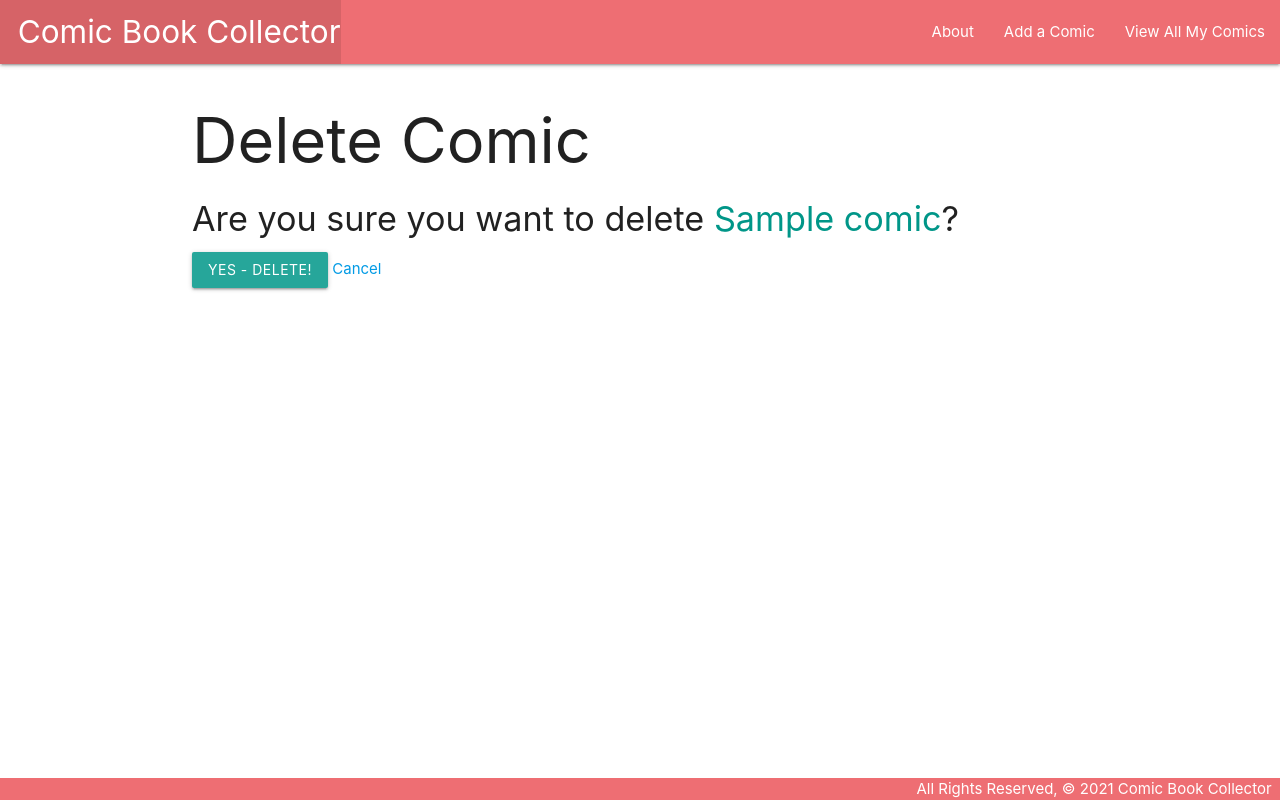
After one commit to jathos/ComicBookCollector, a Django app: page /comics/1/delete/ in a window 1280 px wide. The commit adds this page. Run offline with Django 3.2, Linux system fonts and the light colour scheme; tables that the repository leaves empty hold one stand-in row (values such as "Sample post").

Commit message:
day 3 homework is complete and working properly

```diff
--- a/comicbookcollector/main_app/templates/base.html
+++ b/comicbookcollector/main_app/templates/base.html
@@ -17,11 +17,12 @@
         <nav>
             <div class="nav-wrapper">
                 <ul>
-                    <li><a href="/" class="left brand-logo">&nbsp;&nbsp;Comic Book Collector</a></li>
+                    <li><a href="{% url 'home' %}" class="left brand-logo">&nbsp;&nbsp;Comic Book Collector</a></li>
                 </ul>
                 <ul class="right">
-                    <li><a href="/about">About</a></li>
-                    <li><a href="/comics">View All My Comics</a></li>
+                    <li><a href="{% url 'about' %}">About</a></li>
+                    <li><a href="{% url 'comics_create' %}">Add a Comic</a></li>
+                    <li><a href="{% url 'index' %}">View All My Comics</a></li>
                 </ul>
             </div>
         </nav>
--- a/comicbookcollector/main_app/templates/comics/detail.html
+++ b/comicbookcollector/main_app/templates/comics/detail.html
@@ -11,6 +11,10 @@
         <p>Publisher: {{ comic.publisher }}</p>
         <p>Originally Released: {{ comic.year }}</p>
     </div>
+    <div class="card-action">
+        <a href="{% url 'comics_update' comic.id %}">Edit</a>
+        <a href="{% url 'comics_delete' comic.id %}">Delete</a>
+    </div>
 </div>
 
 {% endblock %}
--- /dev/null
+++ b/comicbookcollector/main_app/templates/main_app/comic_confirm_delete.html
@@ -0,0 +1,13 @@
+{% extends 'base.html' %}
+
+{% block content %}
+<h1>Delete Comic</h1>
+
+<h4>Are you sure you want to delete <span class="teal-text">{{ object.title }}</span>?</h4>
+
+<form action="" method="POST">
+    {% csrf_token %}
+    <input type="submit" value="Yes - Delete!" class="btn">
+    <a href="{% url 'details' comic.id %}">Cancel</a>
+</form>
+{% endblock %}
--- a/comicbookcollector/main_app/urls.py
+++ b/comicbookcollector/main_app/urls.py
@@ -5,5 +5,8 @@ urlpatterns = [
     path('', views.home, name='home'),
     path('about/', views.about, name='about'),
     path('comics/', views.comics_index, name='index'),
-    path('comics/<int:comic_id>', views.comic_details, name='details')
+    path('comics/<int:comic_id>', views.comic_details, name='details'),
+    path('comics/create/', views.ComicCreate.as_view(), name='comics_create'),
+    path('comics/<int:pk>/update/', views.ComicUpdate.as_view(), name='comics_update'),
+    path('comics/<int:pk>/delete/', views.ComicDelete.as_view(), name='comics_delete'),
 ]
--- a/comicbookcollector/main_app/views.py
+++ b/comicbookcollector/main_app/views.py
@@ -1,5 +1,7 @@
 from django.shortcuts import render
 from django.http import HttpResponse
+from django.views.generic.edit import CreateView, UpdateView, DeleteView
+from django.urls import reverse
 from .models import Comic
 
 # Create your views here.
@@ -16,3 +18,20 @@ def comics_index(request):
 def comic_details(request, comic_id):
   comic = Comic.objects.get(id=comic_id)
   return render(request, 'comics/detail.html', { 'comic' : comic })
+
+class ComicCreate(CreateView):
+    model = Comic
+    fields = '__all__'
+
+    def get_success_url(self, **kwargs):
+        return reverse('details', args=(self.object.id,))
+
+class ComicUpdate(UpdateView):
+    model = Comic
+    fields = ['title']
+
+    success_url = '/comics'
+
+class ComicDelete(DeleteView):
+    model = Comic
+    success_url = '/comics'
```
Also changed, not shown: comicbookcollector/main_app/templates/main_app/comic_form.html (added, +20 -0 lines).
